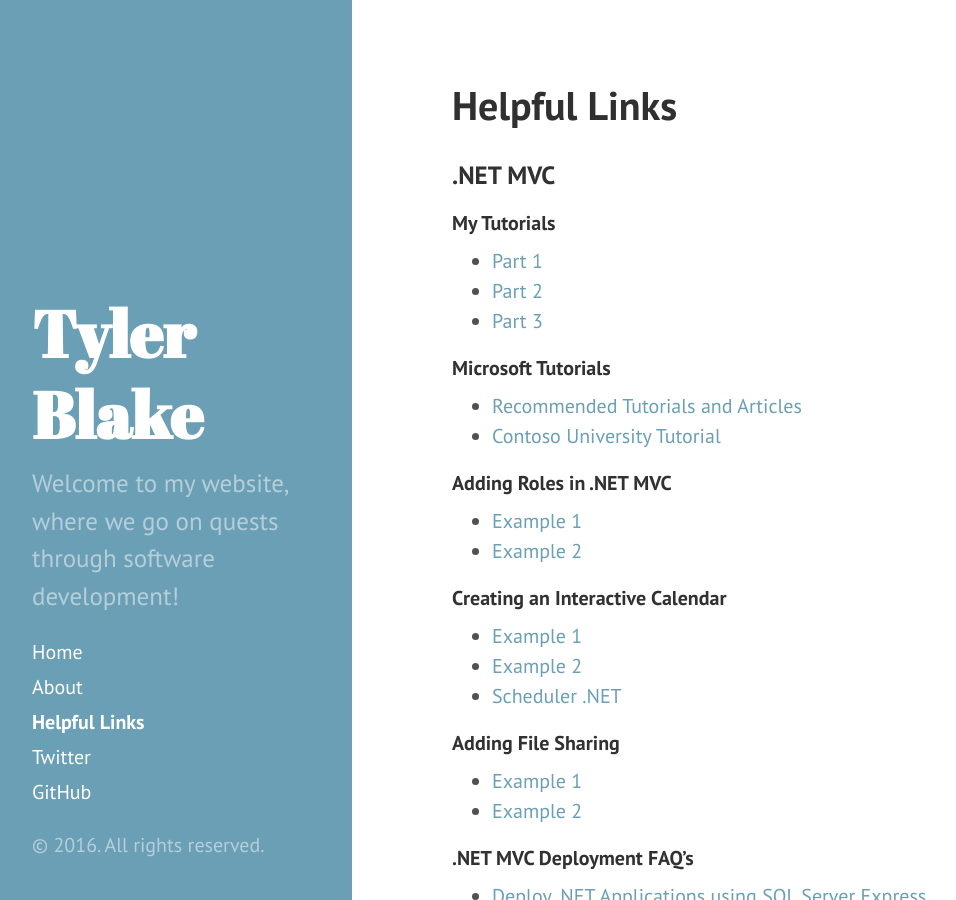
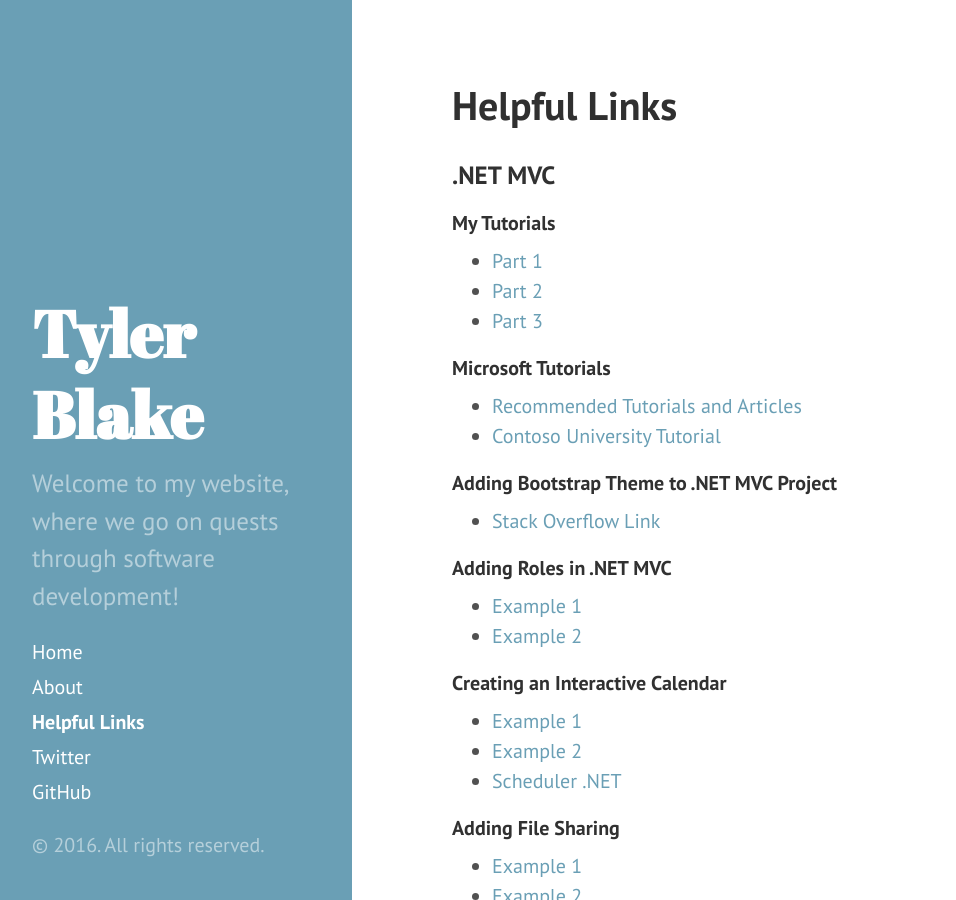
Before and after one commit to tylerablake/website, a Jekyll site: the page built from helpfulLinks.md, in a window 1280 px wide and 900 px high. Shown: the whole window, without its empty margins (8-964 px from the left). Built offline with Jekyll 4.4.1, drawn with Linux system fonts in a browser that asks for light colours.

Commit message:
update helpful links, added link for adding bootstrap theme to mvc site

```diff
--- a/helpfulLinks.md
+++ b/helpfulLinks.md
@@ -11,39 +11,42 @@ title: Helpful Links
 * <a href="http://tylerablake.com/2016/08/01/mvc-tutorial-part3/">Part 3</a>
 
 #### Microsoft Tutorials
-* <a href="https://www.asp.net/mvc/overview/getting-started/mvc-learning-sequence">Recommended Tutorials and Articles</a>
-* <a href="https://www.asp.net/mvc/overview/getting-started/getting-started-with-ef-using-mvc/creating-an-entity-framework-data-model-for-an-asp-net-mvc-application">Contoso University Tutorial</a>
+* <a href="http://www.asp.net/mvc/overview/getting-started/mvc-learning-sequence">Recommended Tutorials and Articles</a>
+* <a href="http://www.asp.net/mvc/overview/getting-started/getting-started-with-ef-using-mvc/creating-an-entity-framework-data-model-for-an-asp-net-mvc-application">Contoso University Tutorial</a>
+
+#### Adding Bootstrap Theme to .NET MVC Project
+* <a href="http://stackoverflow.com/questions/21839351/how-can-i-implement-a-theme-from-bootswatch-or-wrapbootstrap-in-an-mvc-5-project">Stack Overflow Link</a>
 
 #### Adding Roles in .NET MVC
 * <a href="http://www.dotnetfunda.com/articles/show/2898/working-with-roles-in-aspnet-identity-for-mvc">Example 1</a>
-* <a href="https://code.msdn.microsoft.com/ASPNET-MVC-5-Security-And-44cbdb97">Example 2</a>
+* <a href="http://code.msdn.microsoft.com/ASPNET-MVC-5-Security-And-44cbdb97">Example 2</a>
 
 #### Creating an Interactive Calendar
-* <a href="https://code.daypilot.org/59860/asp-net-mvc-5-event-calendar">Example 1</a>
-* <a href="https://stackoverflow.com/questions/1520231/scheduler-like-google-calendar-in-mvc">Example 2</a>
+* <a href="http://code.daypilot.org/59860/asp-net-mvc-5-event-calendar">Example 1</a>
+* <a href="http://stackoverflow.com/questions/1520231/scheduler-like-google-calendar-in-mvc">Example 2</a>
 * <a href="http://scheduler-net.com/">Scheduler .NET</a>
 
 #### Adding File Sharing
 * <a href="http://www.mikesdotnetting.com/article/259/asp-net-mvc-5-with-ef-6-working-with-files">Example 1</a>
-* <a href="https://stackoverflow.com/questions/15106190/uploading-files-into-database-with-asp-net-mvc">Example 2</a>
+* <a href="http://stackoverflow.com/questions/15106190/uploading-files-into-database-with-asp-net-mvc">Example 2</a>
 
 #### .NET MVC Deployment FAQ's
-* <a href="https://stackoverflow.com/questions/5295231/is-sql-server-express-edition-free">Deploy .NET Applications using SQL Server Express</a>
+* <a href="http://stackoverflow.com/questions/5295231/is-sql-server-express-edition-free">Deploy .NET Applications using SQL Server Express</a>
 
 #### Discussion Board / Forum
-* <a href="https://github.com/YodasMyDad/mvcforum">Adding a Discussion Board to your .NET MVC Project</a>
+* <a href="http://github.com/YodasMyDad/mvcforum">Adding a Discussion Board to your .NET MVC Project</a>
 * <a href="http://www.mvcforum.com/">MVC Forum</a>
 
 #### .NET and MySQL
-* <a href="https://blogs.oracle.com/MySqlOnWindows/entry/howto_using_mysql_for_visual">Using MySQL and .NET MVC</a>
+* <a href="http://blogs.oracle.com/MySqlOnWindows/entry/howto_using_mysql_for_visual">Using MySQL and .NET MVC</a>
 
 #### .NET Contact Form
 * <a href="http://vandelayweb.com/sending-asp-net-emails-godaddy-gmail-godaddy-hosted/">Contact form for GoDaddy Deployment</a>
 
 ### Git
 * <a href="http://michaelcrump.net/setting-up-github-to-work-with-visual-studio-2013-step-by-step/"> Setting up Visual Studio Project and GitHub Step By Step</a>
-* <a href="https://git-scm.com/book/be/v1/%D0%90%D1%81%D0%BD%D0%BE%D0%B2%D1%8B-Git-Undoing-Things">Undoing Things with Git</a>
-* <a href="https://stackoverflow.com/questions/1090309/git-undo-all-working-dir-changes-including-new-files">Undoing Pending Changes (Stack Overflow)</a>
+* <a href="http://git-scm.com/book/be/v1/%D0%90%D1%81%D0%BD%D0%BE%D0%B2%D1%8B-Git-Undoing-Things">Undoing Things with Git</a>
+* <a href="http://stackoverflow.com/questions/1090309/git-undo-all-working-dir-changes-including-new-files">Undoing Pending Changes (Stack Overflow)</a>
 
 ### Setting up .NET Development Environment on Mac
 
```
